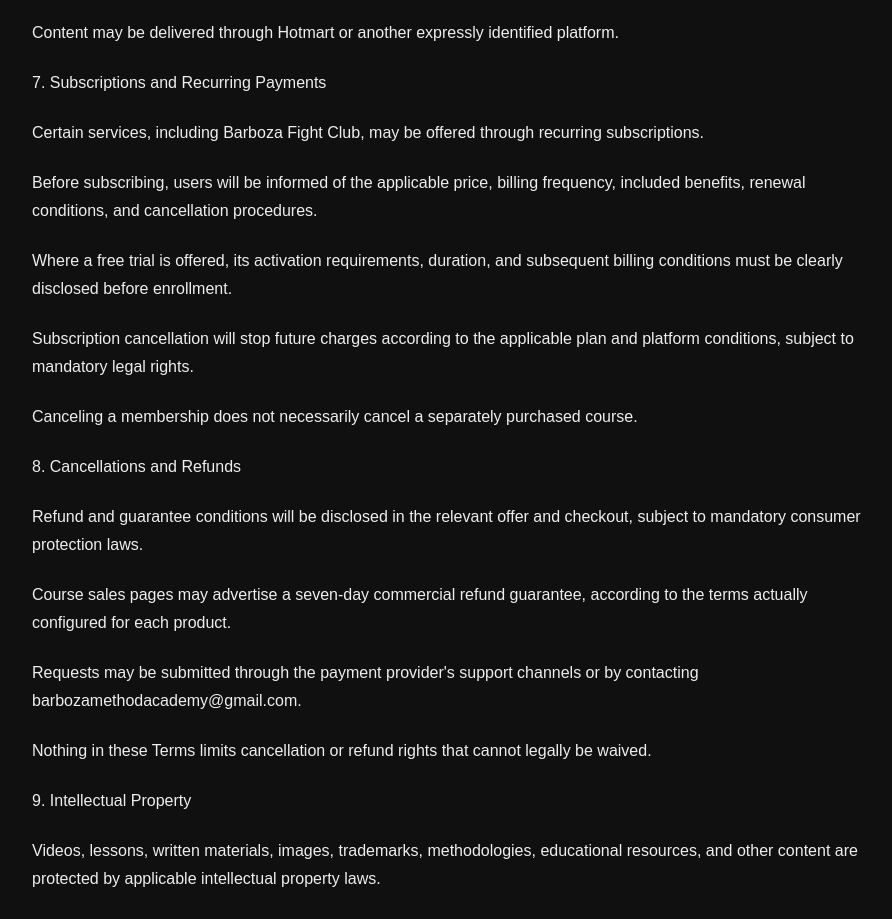
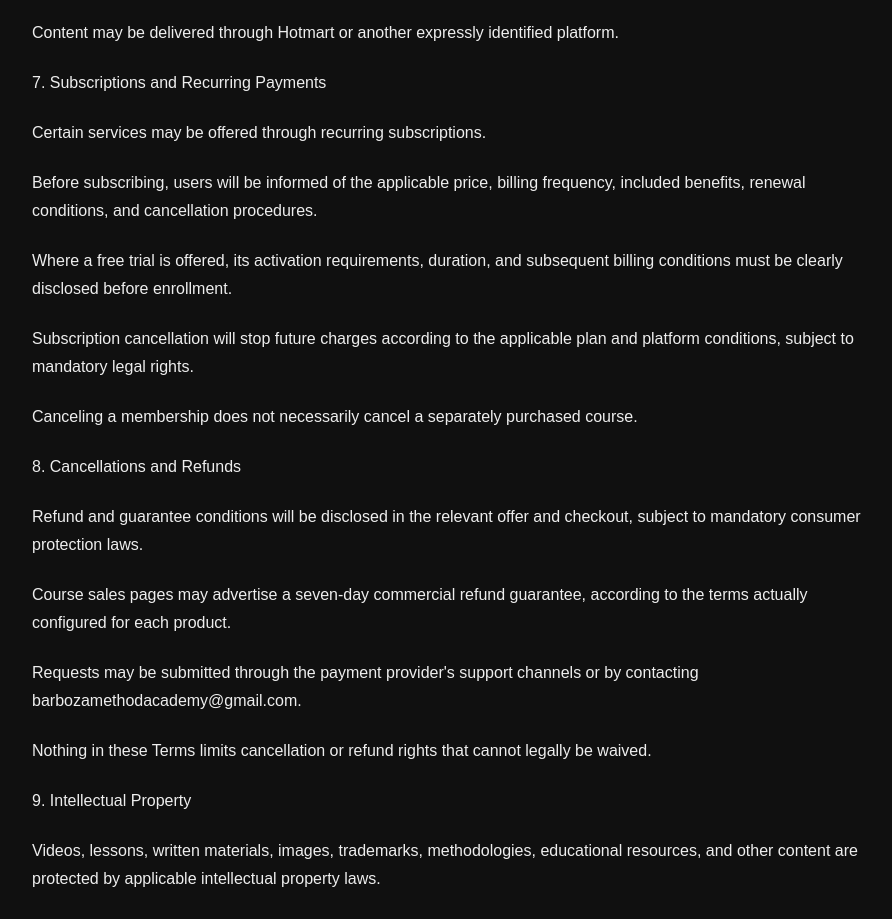
Before and after one commit to josevanefterna-insaei/the-barboza-nutrition-system-english, a plain HTML site: page terms-of-use.html in a window 1280 px wide. Shown: the part 1485-2404 px from the top of the page, without its empty margins (183-1075 px from the left). Drawn offline with Linux system fonts and the light colour scheme.

Commit message:
Remove Fight Club reference from terms

```diff
--- a/terms-of-use.html
+++ b/terms-of-use.html
@@ -23,7 +23,7 @@
 <p>Users are responsible for maintaining the confidentiality of their account credentials and must not share access without authorization.</p>
 <p>Content may be delivered through Hotmart or another expressly identified platform.</p>
 <p>7. Subscriptions and Recurring Payments</p>
-<p>Certain services, including Barboza Fight Club, may be offered through recurring subscriptions.</p>
+<p>Certain services may be offered through recurring subscriptions.</p>
 <p>Before subscribing, users will be informed of the applicable price, billing frequency, included benefits, renewal conditions, and cancellation procedures.</p>
 <p>Where a free trial is offered, its activation requirements, duration, and subsequent billing conditions must be clearly disclosed before enrollment.</p>
 <p>Subscription cancellation will stop future charges according to the applicable plan and platform conditions, subject to mandatory legal rights.</p>
```
